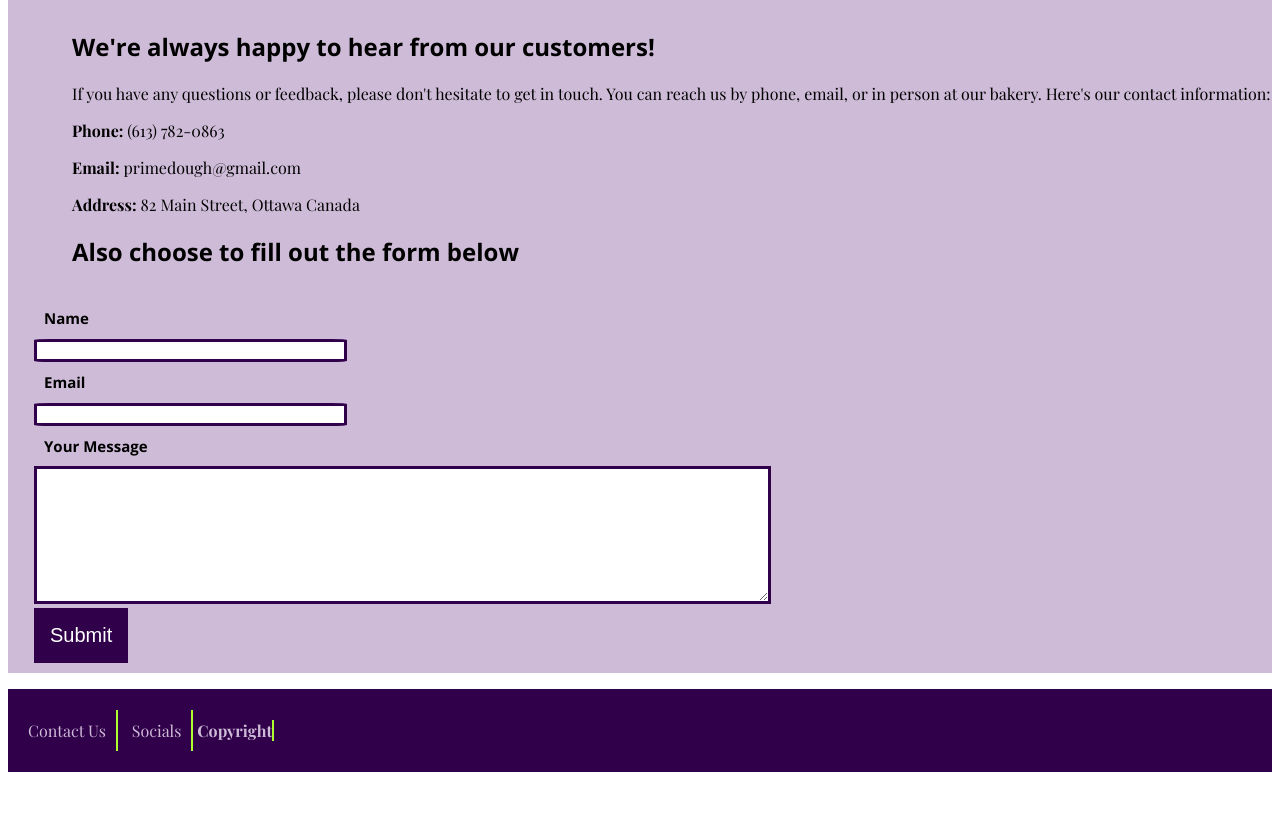
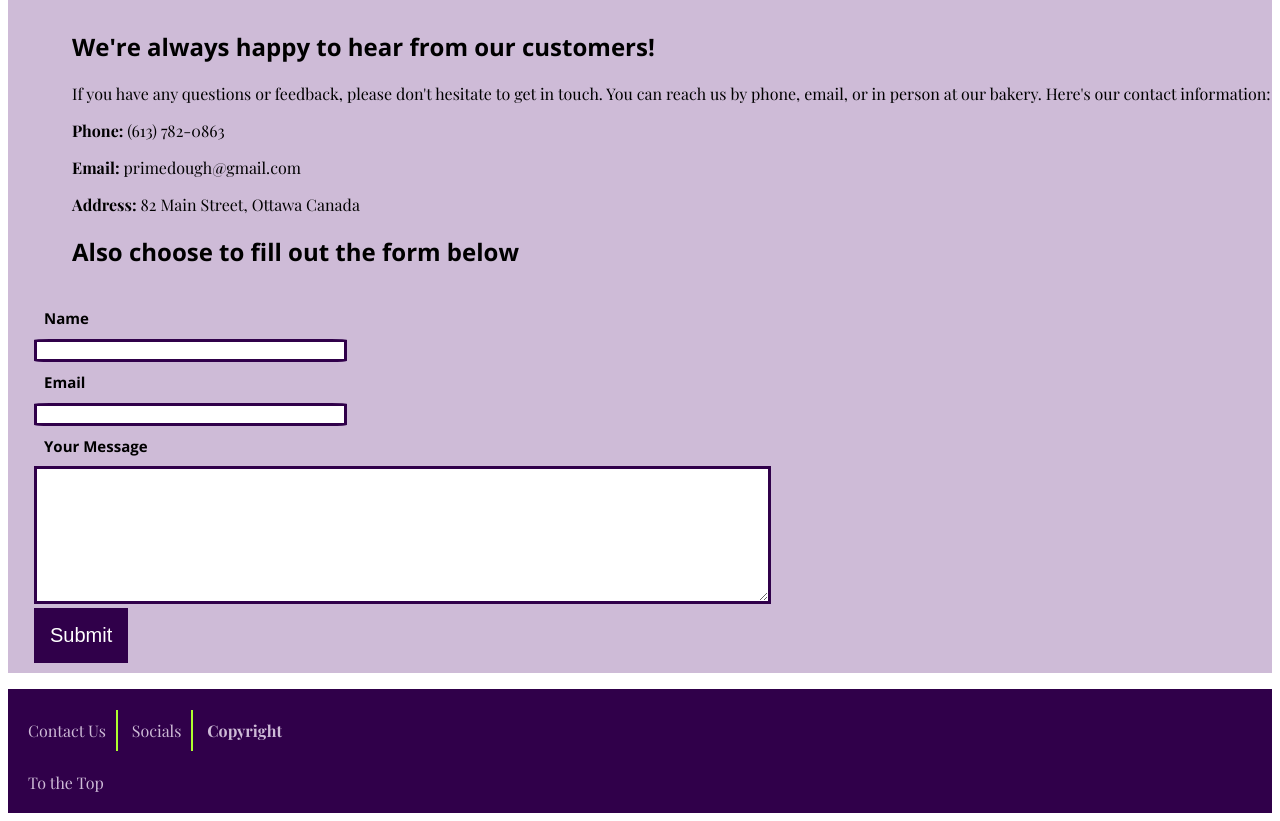
Before and after one commit to smit2079/mtm6201-midterm, a plain HTML site: page contact.html in a window 1280 px wide. Shown: the part 143-964 px from the top of the page. Before the commit the page ends 923 px from the top, so only its background shows below. Drawn offline with nearby package versions, Linux system fonts and the light colour scheme; a web font is replaced by a local one.

```diff
--- a/contact.html
+++ b/contact.html
@@ -61,7 +61,8 @@
     <footer role="contentinfo">
         <a href="contact.html" class="footer-link">Contact Us</a>
         <a href="#" class="footer-link">Socials</a>
-        <h4 role="heading" class="footer-link">Copyright</h4>
+        <h4 role="heading" class="footer-copyright">Copyright</h4>
+        <a class="to-the-top" href="#">To the Top</a>
     </footer>
 </body>
 </html>
```
